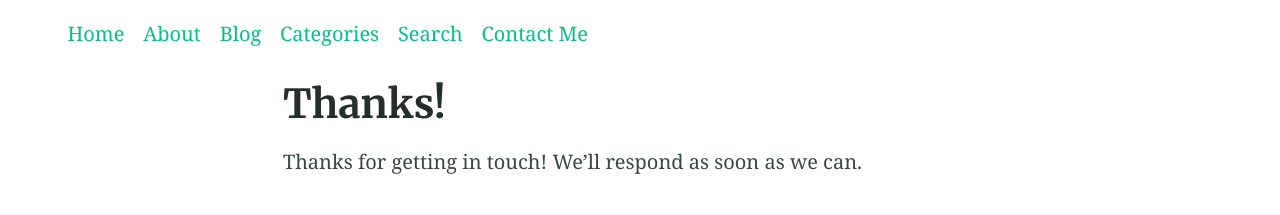
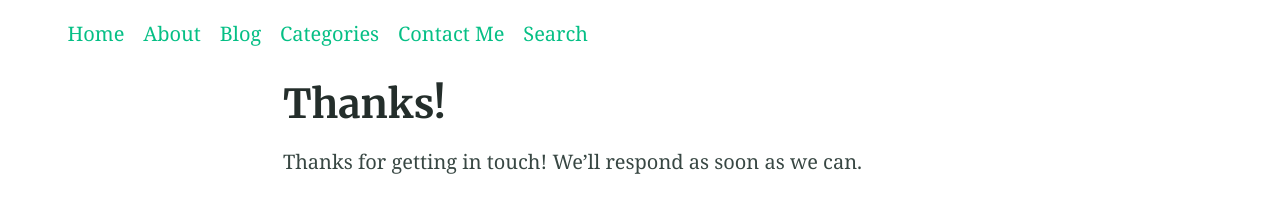
Before and after one commit to aka-Kush/aka-Kush.github.io, a Jekyll site: the page built from thanks.md, in a window 1280 px wide. Shown: the top 215 px of the page. Built offline with Jekyll 4.4.1, drawn with Linux system fonts in a browser that asks for light colours; our own code applies the rules of GitHub Pages for plain Markdown files; part of the change alters nothing that is shown.

```diff
--- a/_config.yml
+++ b/_config.yml
@@ -82,10 +82,10 @@ navigation_header:
   url: "/blog/"
 - title: Categories
   url: "/categories/"
+- title: Contact Me
+  url: "/contact/"
 - title: Search
   url: "/search/"
-- title: Contact Me
-  url: "/contact/"
 navigation_footer:
 - title: Created by Shivansh Kush
   url: https://github.com/aka-Kush
```
